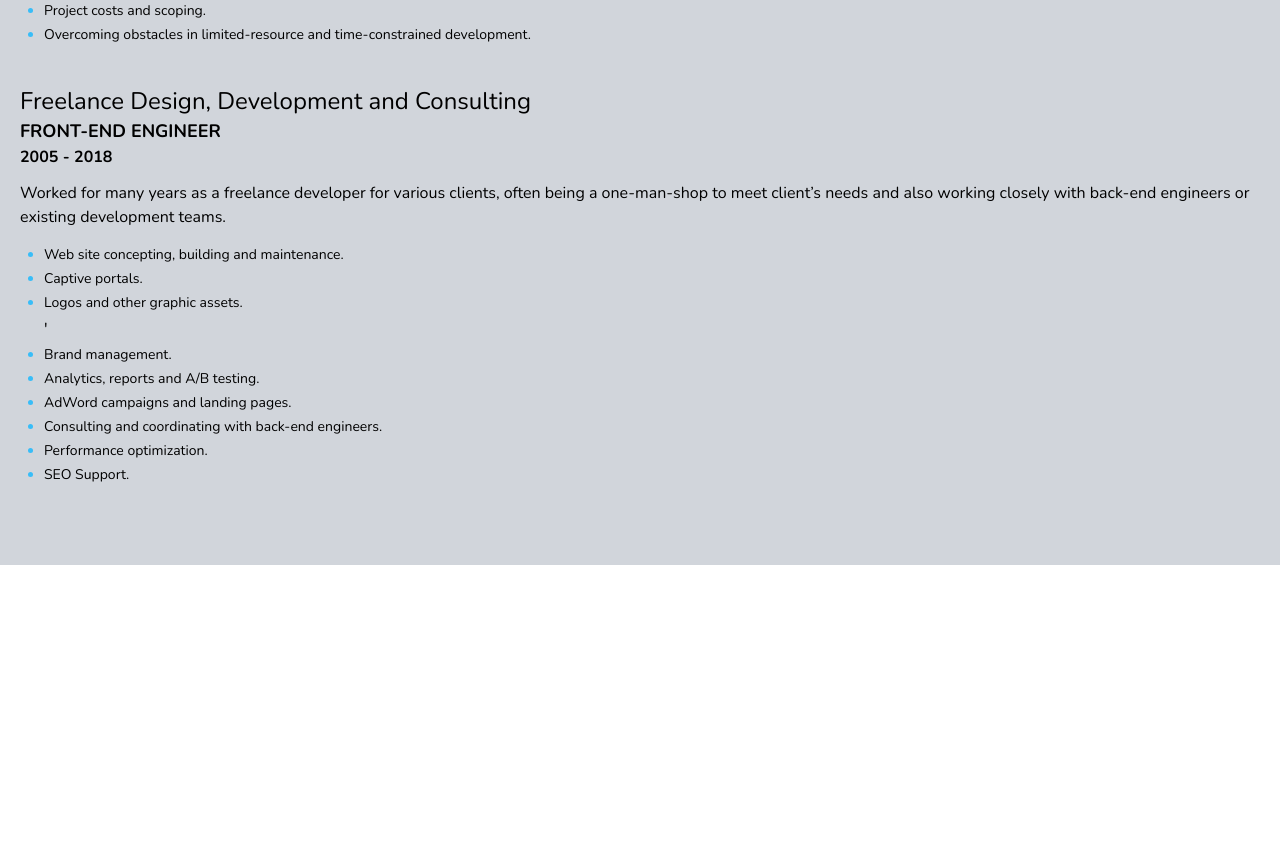
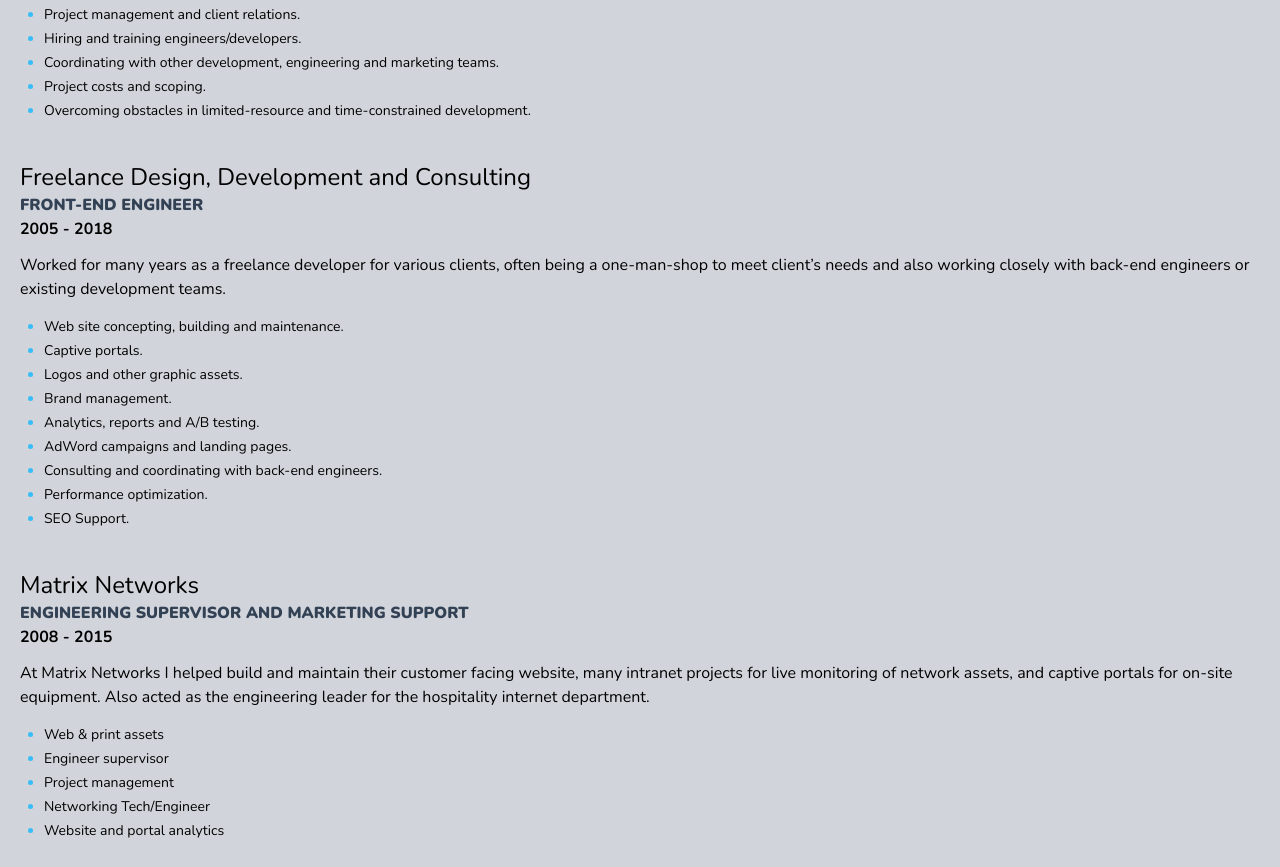
Before and after one commit to adam-sch/2024, a React (Create React App) app: page / in a window 1280 px wide. Shown: the part 1930-2797 px from the top of the page. Before the commit the page ends 2495 px from the top, so only its background shows below. Built offline with nearby package versions, Linux system fonts and the light colour scheme.

Commit message:
matrix work history + extrabold fonts

```diff
--- a/public/index.html
+++ b/public/index.html
@@ -11,7 +11,7 @@
     />
     <link rel="preconnect" href="https://fonts.googleapis.com">
     <link rel="preconnect" href="https://fonts.gstatic.com" crossorigin>
-    <link href="https://fonts.googleapis.com/css2?family=Nunito:wght@300;400;500;600;700&family=Roboto+Slab&display=swap" rel="stylesheet">
+    <link href="https://fonts.googleapis.com/css2?family=Nunito:wght@300;400;500;600;700;900&family=Roboto+Slab&display=swap" rel="stylesheet">
 
     <link rel="apple-touch-icon" href="%PUBLIC_URL%/logo192.png" />
     <!--
--- a/src/App.js
+++ b/src/App.js
@@ -131,13 +131,31 @@ function App() {
           <WorkHistoryLineGroup>
             <WorkHistoryLineItem>Web site concepting, building and maintenance.</WorkHistoryLineItem>
             <WorkHistoryLineItem>Captive portals.</WorkHistoryLineItem>
-            <WorkHistoryLineItem>Logos and other graphic assets.</WorkHistoryLineItem>'
+            <WorkHistoryLineItem>Logos and other graphic assets.</WorkHistoryLineItem>
             <WorkHistoryLineItem>Brand management.</WorkHistoryLineItem>
             <WorkHistoryLineItem>Analytics, reports and A/B testing.</WorkHistoryLineItem>
             <WorkHistoryLineItem>AdWord campaigns and landing pages.</WorkHistoryLineItem>
             <WorkHistoryLineItem>Consulting and coordinating with back-end engineers.</WorkHistoryLineItem>
             <WorkHistoryLineItem>Performance optimization.</WorkHistoryLineItem>
             <WorkHistoryLineItem>SEO Support.</WorkHistoryLineItem>
+          </WorkHistoryLineGroup>
+
+        </WorkHistory>
+
+        <WorkHistory
+            name="Matrix Networks"
+            start="2008"
+            end="2015"
+            title="Engineering Supervisor and Marketing Support"
+        >
+          <p>At Matrix Networks I helped build and maintain their customer facing website, many intranet projects for live monitoring of network assets, and captive portals for on-site equipment. Also acted as the engineering leader for the hospitality internet department.</p>
+
+          <WorkHistoryLineGroup>
+            <WorkHistoryLineItem>Web & print assets</WorkHistoryLineItem>
+            <WorkHistoryLineItem>Engineer supervisor</WorkHistoryLineItem>
+            <WorkHistoryLineItem>Project management</WorkHistoryLineItem>
+            <WorkHistoryLineItem>Networking Tech/Engineer</WorkHistoryLineItem>
+            <WorkHistoryLineItem>Website and portal analytics</WorkHistoryLineItem>
           </WorkHistoryLineGroup>
 
         </WorkHistory>
@@ -152,7 +170,7 @@ export default App;
 
 function ProfileTitle({ title, icon }) {
   return (
-    <div className="title uppercase px-5 border-r-2 flex last-of-type:border-r-0 border-stone-400 font-bold text-sm tracking-wide">
+    <div className="title uppercase px-5 border-r-2 flex last-of-type:border-r-0 border-stone-400 font-extrabold text-sm tracking-wide">
       <h3>{title}</h3>
     </div>
   );
@@ -199,7 +217,7 @@ function SkillsSecondary() {
 
 function Section({ children, classes, container = true }) {
   return (
-    <section className={classes + " mt-10"}>
+    <section className={classes + " mt-14"}>
       <div className="container max-w-screen-xl mx-auto px-5">{children}</div>
     </section>
   )
@@ -224,7 +242,7 @@ function WorkHistory({ name, website, url, start, end, title, children }) {
             </h5>
         }
       </div>
-      <h4 className="work-history__title text-lg uppercase font-bold">{title}</h4>
+      <h4 className="work-history__title uppercase font-extrabold text-slate-700">{title}</h4>
       <div className="work-history__timeline mb-3">
         <strong>{start} - {end}</strong>
       </div>
```
